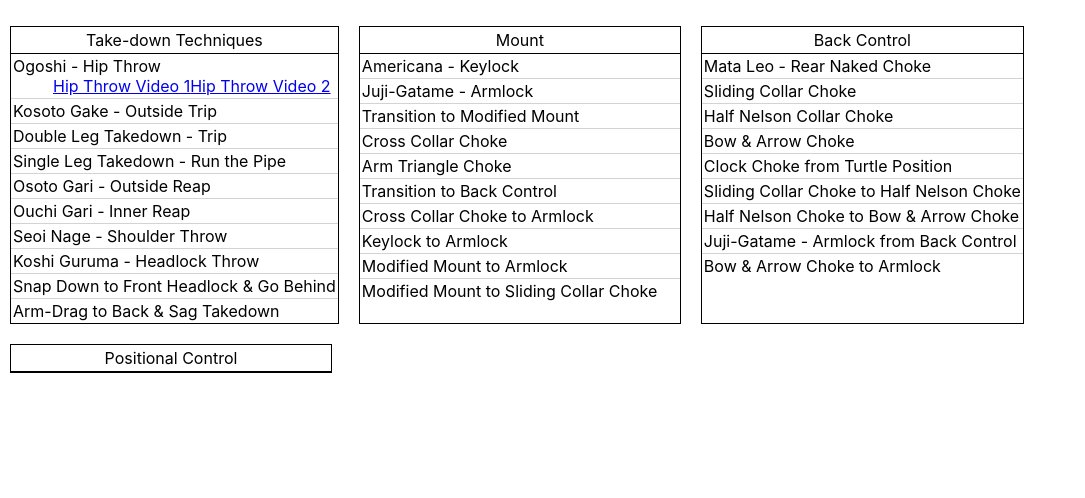
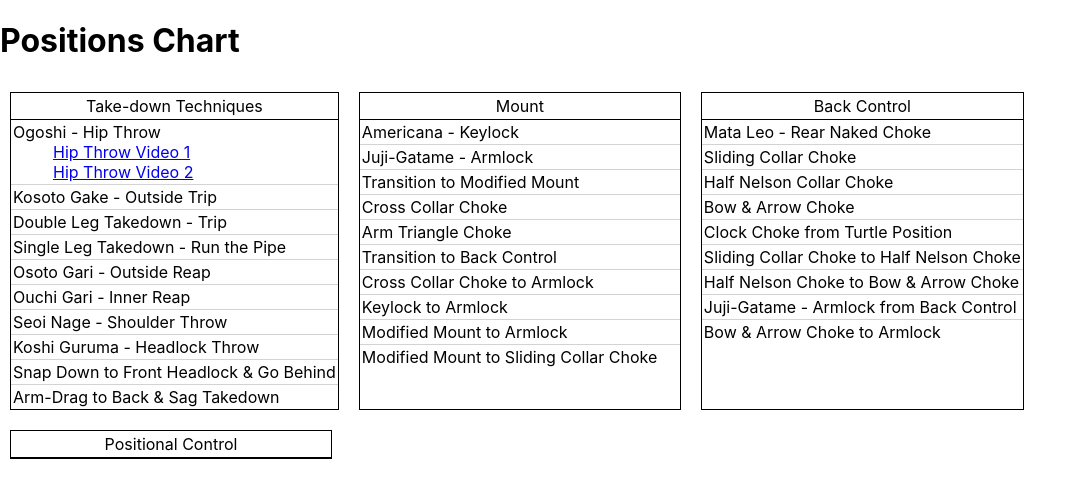
Before and after one commit to eugene-tang/bjj, a React (Create React App) app: page / in a window 1280 px wide. Both pictures are taken after a click on the item "Ogoshi - Hip Throw". Shown: the top 498 px of the page, without its empty margins (0-1085 px from the left). Built offline with nearby package versions, Linux system fonts and the light colour scheme.

Commit message:
Add navigation back to home page from a video. Split Routers into separate component to accommodate testing.

```diff
--- a/src/App.tsx
+++ b/src/App.tsx
@@ -3,18 +3,21 @@ import { PositionsChart, PositionsChartProps } from './components/PositionsChart
 import { VideoPage } from './components/VideoPage';
 import { hardcodedPositions } from './hardcodedPositions';
 
+export const Routes: React.FC<PositionsChartProps> = ({positions}) =>
+<Switch>
+  <Route exact path="/">
+    <PositionsChart positions={positions || hardcodedPositions} />
+  </Route>
+  <Route path="/video">
+    <VideoPage />
+  </Route>
+</Switch>;
+
 const App: React.FC<PositionsChartProps> = ({positions}) => {
   return (
     <div className="App">
       <Router>
-        <Switch>
-          <Route exact path="/">
-            <PositionsChart positions={positions || hardcodedPositions} />
-          </Route>
-          <Route path="/video">
-            <VideoPage />
-          </Route>
-        </Switch>
+        <Routes positions={positions} />
       </Router>
     </div>
   );
--- a/src/components/PositionsChart.tsx
+++ b/src/components/PositionsChart.tsx
@@ -12,12 +12,16 @@ export interface PositionsChartProps {
 };
 
 export const PositionsChart: React.FC<PositionsChartProps> = ({positions}) =>
+  <>
+    <h1>Positions Chart</h1>
     <ul className="positions">
       {positions.map(position =>
         <li className="position" key={position.positionName}>
         <p className="positionName">{position.positionName}</p>
         <ul className="techniques">
-        {position.techniques.map(technique => <TechniqueItem techniqueProps={technique} key={technique.techniqueName} />)}
+          {position.techniques.map(technique =>
+            <TechniqueItem techniqueProps={technique} key={technique.techniqueName} />)}
         </ul>
       </li>)}
-  </ul>;
+    </ul>
+  </>;
--- a/src/components/TechniqueItem.tsx
+++ b/src/components/TechniqueItem.tsx
@@ -25,7 +25,7 @@ export const TechniqueItem: React.FC<TechniqueProps> = ({techniqueProps}) => {
       <ul>
         {techniqueProps.urls.map(url =>
           <Link to={`video?v=${url.videoId}`} key={url.videoId}>
-            {url.title}
+            <div>{url.title}</div>
           </Link>)}
       </ul>}
   </li>;
--- a/src/components/VideoPage.tsx
+++ b/src/components/VideoPage.tsx
@@ -1,3 +1,8 @@
+import { Link } from 'react-router-dom';
+
 export const VideoPage = () => {
-    return <p>Hip Throw Video 1</p>;
+    return <>
+      <Link to="/">{`<-Back to Positions`}</Link>
+      <p>Hip Throw Video 1</p>
+    </>;
 };
```
Also changed, not shown: 1 other file (tests, documents, lock files or other folders). Lines whose indentation alone changed are shown as unchanged.
